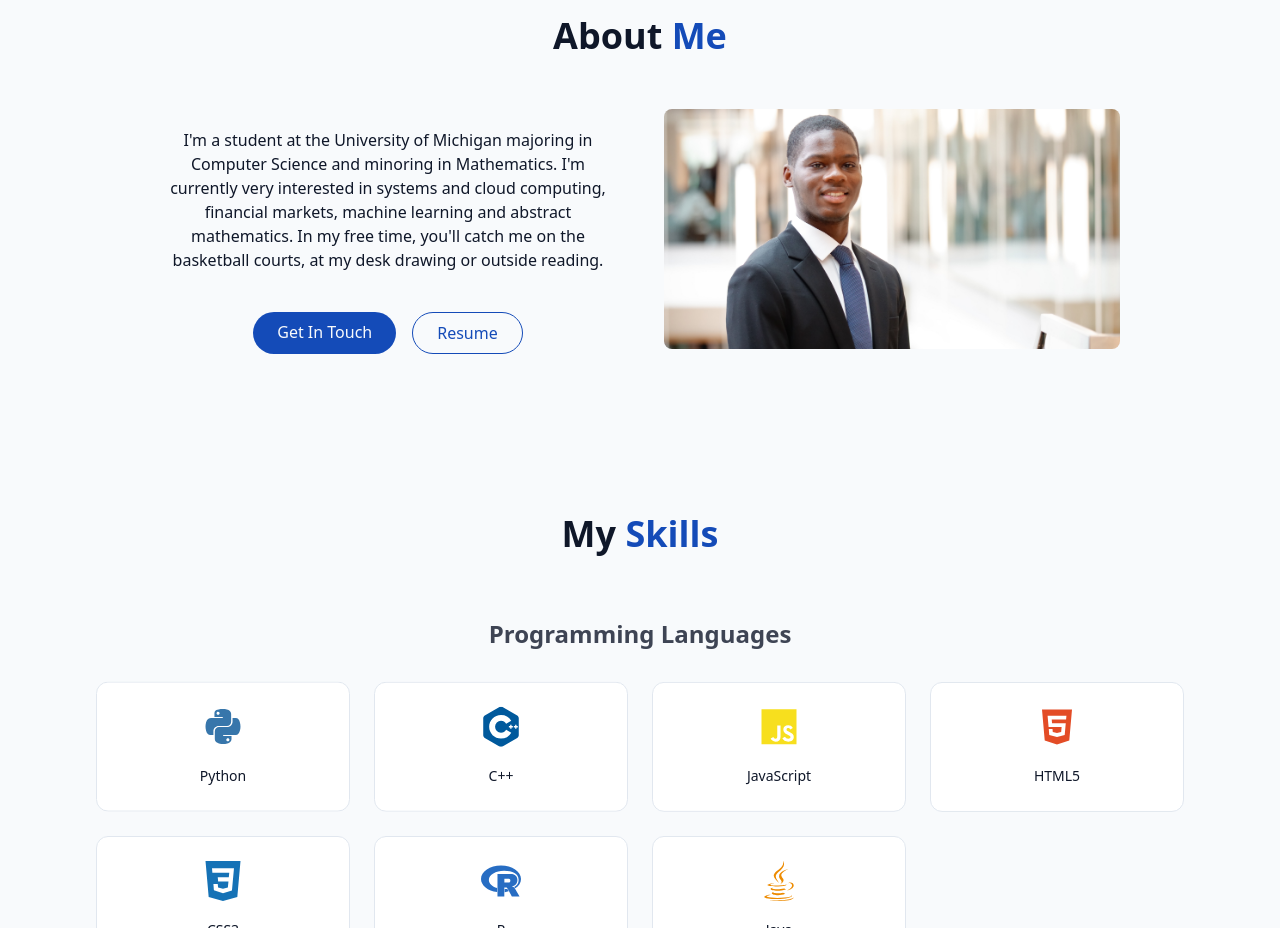
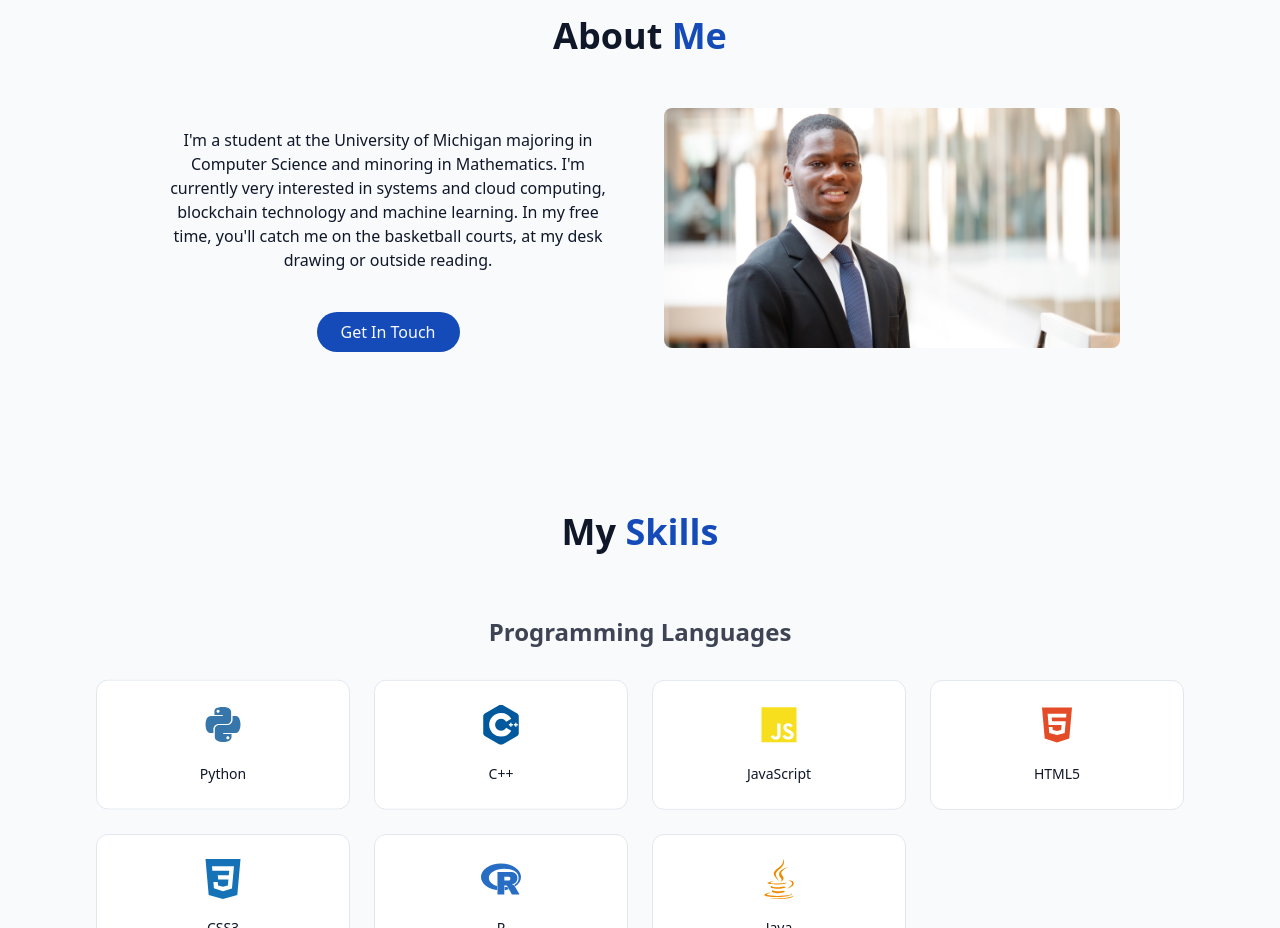
Before and after one commit to rayank906/personal-website, a React (Vite) app: page / in a window 1280 px wide. Shown: the part 880-1808 px from the top of the page. Built offline with nearby package versions, Linux system fonts and the light colour scheme.

Commit message:
fixed abstract

```diff
--- a/src/components/About.jsx
+++ b/src/components/About.jsx
@@ -13,19 +13,14 @@ export const About = () => {
                     <h3 className="text-2xl font-semibold"></h3>
                     <p className="text-muted-foreground">
                         I'm a student at the University of Michigan majoring in Computer Science
-                        and minoring in Mathematics. I'm currently very interested in systems and cloud computing, financial markets,
-                        machine learning and abstract mathematics. In my free time, you'll catch me on the basketball courts, at my desk drawing
+                        and minoring in Mathematics. I'm currently very interested in systems and cloud computing, blockchain technology and
+                        machine learning. In my free time, you'll catch me on the basketball courts, at my desk drawing
                         or outside reading.
                     </p>
                     <div className="flex flex-col sm:flex-row gap-4 pt-4 justify-center">
                         <a href="#contact" className="cosmic-button ">
                             {" "}
                             Get In Touch
-                        </a>
-                        <a href="/files/resume_rayan.pdf"
-                        className="px-6 py-2 rounded-full border border-primary text-primary hover:bg-primary/10 transition-colors duration-300"
-                        target="_blank">
-                            Resume
                         </a>
                     </div>
                 </div>
```
Also changed, not shown: 1 other file (tests, documents, lock files or other folders).
